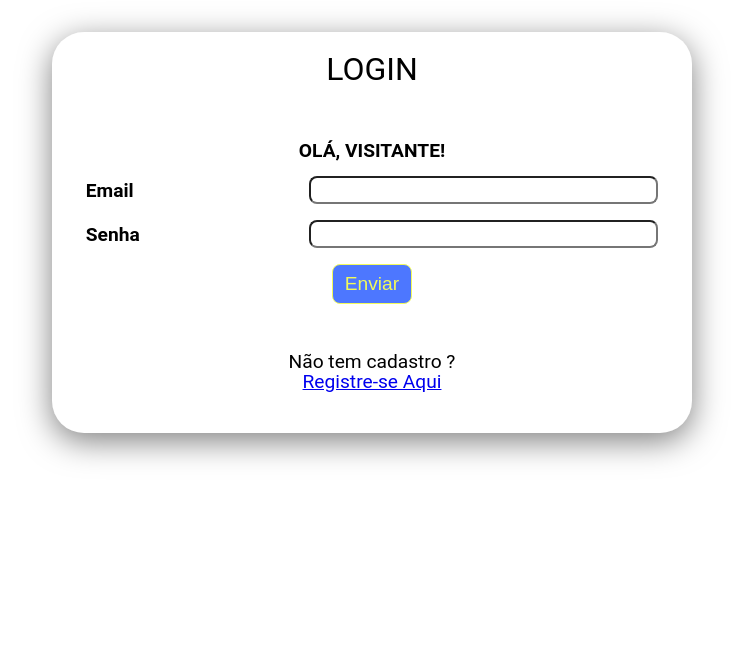
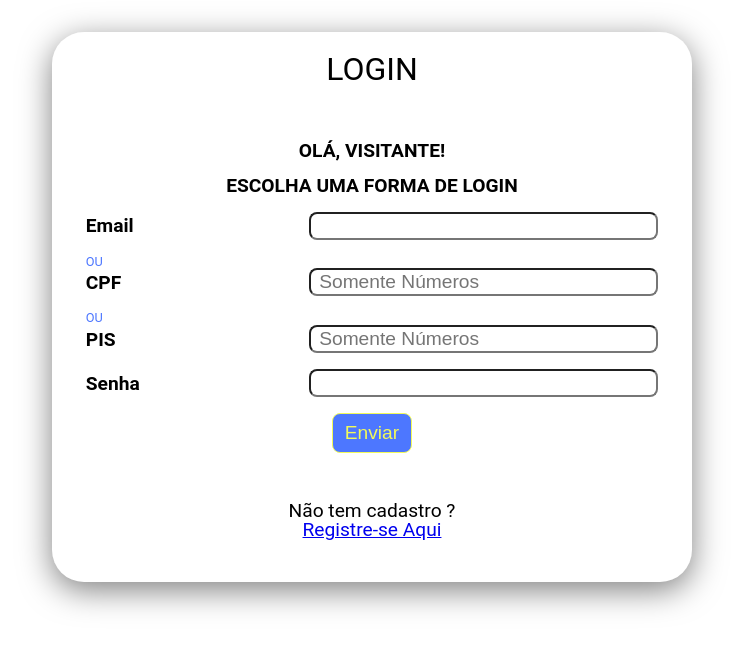
Before and after one commit to evisonpacheco/user-registration, an Angular app: page /login in a window 1280 px wide. Shown: the top 648 px of the page, without its empty margins (268-1011 px from the left). Built offline with nearby package versions, Linux system fonts and the light colour scheme.

Commit message:
update: login.scss

```diff
--- a/src/app/login/login.component.html
+++ b/src/app/login/login.component.html
@@ -3,12 +3,13 @@
 
       <div class="form-border">
         <h2 class="form__subtitle">Olá, visitante!</h2>
+        <h2 class="form__subtitle">Escolha uma forma de login</h2>
 
         <div class="form-field">
           <label class="form-field__label" for="email-login">Email</label>
           <input class="form-field__input" type="email" name="email-login" id="email-login" required>
         </div>
-        <!-- <h3 class="form-field__separator">OU</h3>
+        <h3 class="form-field__separator">OU</h3>
         <div class="form-field">
           <label class="form-field__label" for="cpf-login">CPF</label>
           <input class="form-field__input" type="number" pattern="\d{3}\.?\d{3}\.?\d{3}-?\d{2}" maxlength="11" name="cpf-login" id="cpf-login" placeholder="Somente Números" required>
@@ -17,13 +18,13 @@
         <div class="form-field">
           <label class="form-field__label" for="pis-login">PIS</label>
           <input class="form-field__input" type="number" min="0" step="1" name="pis-login" id="pis-login" placeholder="Somente Números" required>
-        </div> -->
+        </div>
         <div class="form-field">
           <label class="form-field__label" for="password-login">Senha</label>
           <input class="form-field__input" type="password" name="password-login" id="password-login" required>
         </div>
 
-        <button class="form__button" type="submit">Enviar</button>
+        <button class="form__button" type="submit" routerLink="/usuario">Enviar</button>
 
         <div class="redirect">
           <p class="redirect__text">Não tem cadastro ?</p>
--- a/src/app/styles/components/_form.scss
+++ b/src/app/styles/components/_form.scss
@@ -37,6 +37,11 @@
         -moz-appearance: textfield;
       }
     }
+
+    &__separator {
+      color: $color-zero;
+      font-size: 0.8rem;
+    }
   }
 
   &__button {
--- a/src/styles.css
+++ b/src/styles.css
@@ -126,6 +126,10 @@ table {
 }
 .form .form-field__input__input[type=number] {
   -moz-appearance: textfield;
+}
+.form .form-field__separator {
+  color: #4D77FF;
+  font-size: 0.8rem;
 }
 .form__button {
   background-color: #4D77FF;
```
Also changed, not shown: 1 other file (tests, documents, lock files or other folders).
